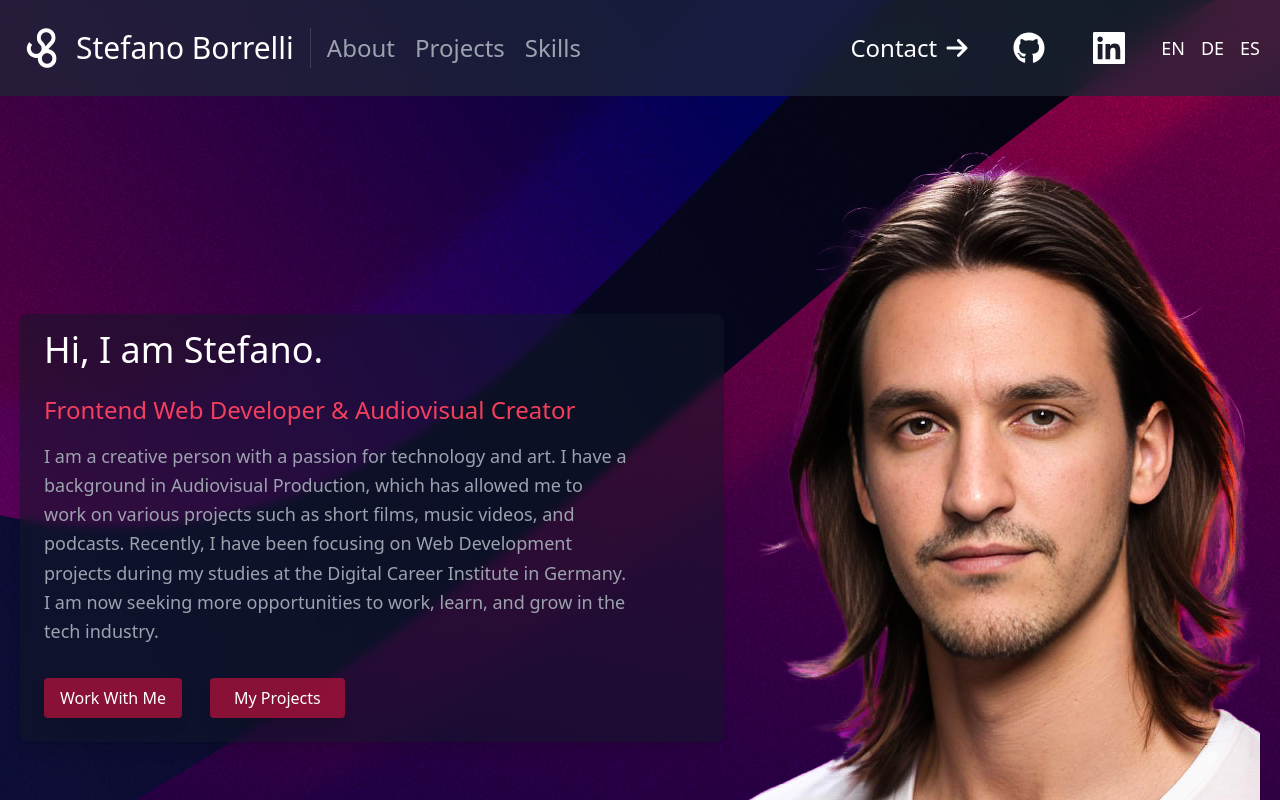
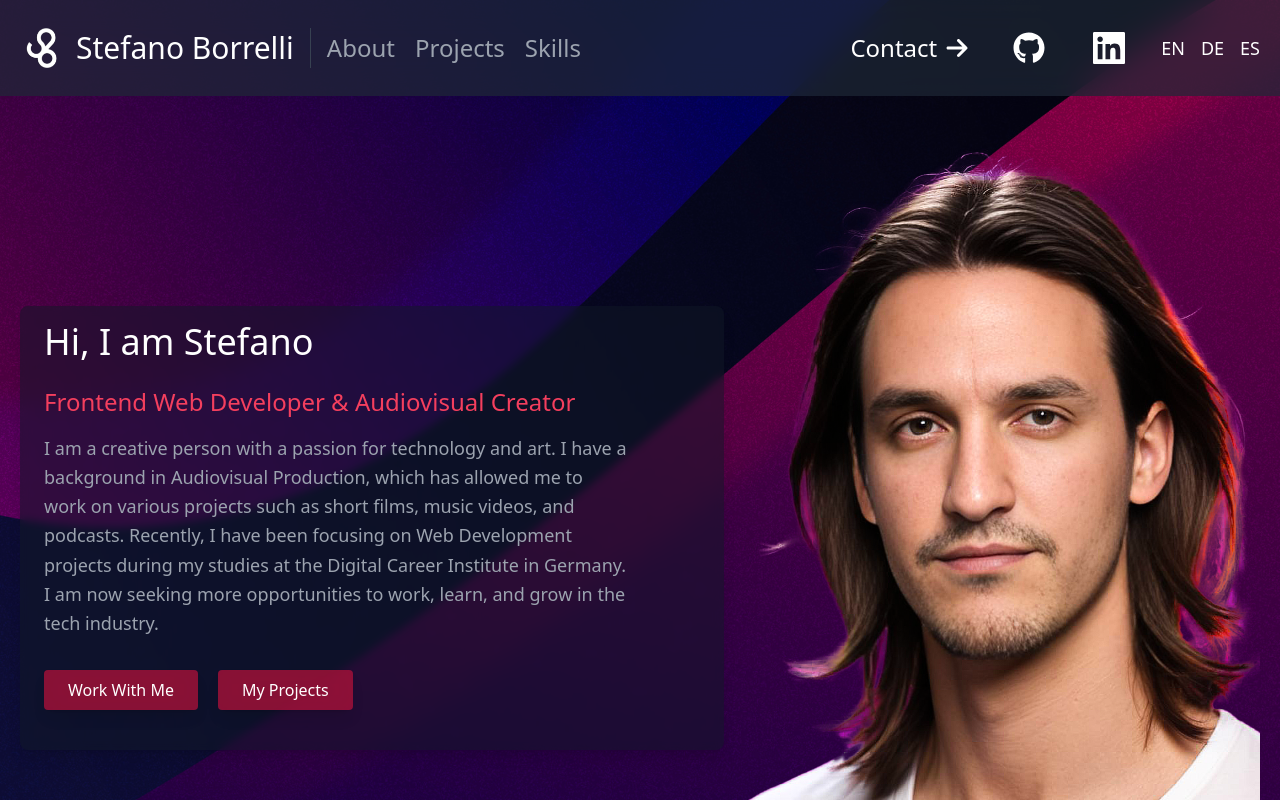
Before and after one commit to Goleo87/Portfolio, a React (Vite) app: page / in a window 1280 px wide. Shown: the top 800 px of the page. Built offline with nearby package versions, Linux system fonts and the light colour scheme.

Commit message:
home buttoms fixed centered

```diff
--- a/src/components/Home.jsx
+++ b/src/components/Home.jsx
@@ -25,16 +25,16 @@ export default function Home() {
           <p className="textintro text-lg mb-8 leading-relaxed text-left">
             {t("homeIntro")}
           </p>
-          <div className="flex  w-full justify-left flex-wrap  gap-3">
+          <div className="flex w-full justify-left gap-5 ">
             <a
               href="#contact"
-              className="inline-flex text-white bg-rose-700 bg-opacity-70 backdrop-filter backdrop-blur-lg border-spacing-0.5 py-2 px-4 focus:outline-none hover:bg-rose-600 hover:scale-105 rounded text-1xl transition-transform duration-300 mb-4 md:mb-0 md:mr-4 drop-shadow-sm shadow-lg"
+              className="inline-flex drop-shadow-sm shadow-lg text-white bg-rose-700 bg-opacity-70 backdrop-filter backdrop-blur-lg border-spacing-0.5 py-2 px-6 focus:outline-none hover:bg-rose-600 hover:scale-105 rounded text-1xl transition-transform duration-300 mb-4 "
             >
               {t("workWithMe")}
             </a>
             <a
               href="#projects"
-              className="inline-flex drop-shadow-sm shadow-lg text-white bg-rose-700 bg-opacity-70 backdrop-filter backdrop-blur-lg border-spacing-0.5 py-2 px-6 focus:outline-none hover:bg-rose-600 hover:scale-105 rounded text-1xl transition-transform duration-300 mb-4 md:mb-0 md:mr-4"
+              className="inline-flex drop-shadow-sm shadow-lg text-white bg-rose-700 bg-opacity-70 backdrop-filter backdrop-blur-lg border-spacing-0.5 py-2 px-6 focus:outline-none hover:bg-rose-600 hover:scale-105 rounded text-1xl transition-transform duration-300 mb-4  "
             >
               {t("myProjects")}
             </a>
--- a/src/i18n.js
+++ b/src/i18n.js
@@ -16,7 +16,7 @@ const resources = {
             "aboutParagraph1": "I was born in Venezuela son of Italian father and Venezuelan mother, multiculturalism has been part of my daily life, I studied journalism specializing in audiovisual content production, a career that I had the opportunity to put into practice in various independent projects.",
             "aboutParagraph2": "In 2020 I had the opportunity to move to Germany to look for new job opportunities and professional growth. Since then, I have been working hard to achieve this, learning the German language, working for companies like Amazon, and constantly learning new skills that will allow me to fully integrate into the German labor market.",
             "aboutParagraph3": "In 2022, I decided to enrich my knowledge, so I took the opportunity to enroll in a ‘Weiterbildung’ full-time training program, to become a Full Stack Web Developer. My goal is to continue enriching my knowledge by putting it into practice in the job market.",
-            "homeGreeting": "Hi, I am Stefano.",
+            "homeGreeting": "Hi, I am Stefano",
             "homeTitle": "Frontend Web Developer & Audiovisual Creator",
             "homeIntro": "I am a creative person with a passion for technology and art. I have a background in Audiovisual Production, which has allowed me to work on various projects such as short films, music videos, and podcasts. Recently, I have been focusing on Web Development projects during my studies at the Digital Career Institute in Germany. I am now seeking more opportunities to work, learn, and grow in the tech industry.",
             "workWithMe": "Work With Me",
@@ -44,7 +44,7 @@ const resources = {
             "aboutParagraph1": "Nací en Venezuela hijo de padre italiano y madre venezolana, el multiculturalismo ha sido parte de mi vida diaria, estudié periodismo especializándome en la producción de contenido audiovisual, una carrera que tuve la oportunidad de poner en práctica en varios proyectos independientes.",
             "aboutParagraph2": "En 2020 tuve la oportunidad de mudarme a Alemania para buscar nuevas oportunidades laborales y crecimiento profesional. Desde entonces, he estado trabajando arduamente para lograrlo, aprendiendo el idioma alemán, trabajando para empresas como Amazon, y aprendiendo constantemente nuevas habilidades que me permitirán integrarme completamente en el mercado laboral alemán.",
             "aboutParagraph3": "En 2022, decidí enriquecer mis conocimientos, así que aproveché la oportunidad para inscribirme en un programa de formación a tiempo completo 'Weiterbildung', para convertirme en Desarrollador Web Full Stack. Mi objetivo es seguir enriqueciendo mis conocimientos poniéndolos en práctica en el mercado laboral.",
-            "homeGreeting": "Hola, soy Stefano.",
+            "homeGreeting": "Hola, soy Stefano",
             "homeTitle": "Desarrollador Web Frontend & Creador Audiovisual",
             "homeIntro": "Soy una persona creativa con pasión por la tecnología y el arte. Tengo experiencia en Producción Audiovisual, lo que me ha permitido trabajar en varios proyectos como cortometrajes, videos musicales y podcasts. Recientemente, me he estado enfocando en proyectos de Desarrollo Web durante mis estudios en el Digital Career Institute en Alemania. Ahora estoy buscando más oportunidades para trabajar, aprender y crecer en la industria tecnológica.",
             "workWithMe": "Trabaja conmigo",
@@ -71,7 +71,7 @@ const resources = {
             "aboutParagraph1": "Ich wurde in Venezuela als Sohn eines italienischen Vaters und einer venezolanischen Mutter geboren. Multikulturalismus war Teil meines täglichen Lebens. Ich habe Journalismus mit Spezialisierung auf audiovisuelle Inhaltserstellung studiert, eine Karriere, die ich in verschiedenen unabhängigen Projekten praktizieren konnte.",
             "aboutParagraph2": "Im Jahr 2020 hatte ich die Gelegenheit, nach Deutschland zu ziehen, um neue Arbeitsmöglichkeiten und berufliches Wachstum zu suchen. Seitdem arbeite ich hart daran, dies zu erreichen, lerne die deutsche Sprache, arbeite für Unternehmen wie Amazon und lerne ständig neue Fähigkeiten, die es mir ermöglichen, mich vollständig in den deutschen Arbeitsmarkt zu integrieren.",
             "aboutParagraph3": "Im Jahr 2022 entschied ich mich, mein Wissen zu erweitern, und nutzte die Gelegenheit, an einem Vollzeit-Weiterbildungsprogramm teilzunehmen, um Full Stack Web Developer zu werden. Mein Ziel ist es, mein Wissen weiterhin zu erweitern und es in der Praxis auf dem Arbeitsmarkt anzuwenden.",
-            "homeGreeting": "Hallo, ich bin Stefano.",
+            "homeGreeting": "Hallo, ich bin Stefano",
             "homeTitle": "Frontend Web Entwickler & Audiovisueller Schöpfer",
             "homeIntro": "Ich bin eine kreative Person mit Leidenschaft für Technologie und Kunst. Ich habe einen Hintergrund in der Audiovisuellen Produktion, die es mir ermöglicht hat, an verschiedenen Projekten wie Kurzfilmen, Musikvideos und Podcasts zu arbeiten. Kürzlich habe ich mich während meines Studiums am Digital Career Institute in Deutschland auf Webentwicklungsprojekte konzentriert. Jetzt suche ich nach weiteren Möglichkeiten, in der Tech-Industrie zu arbeiten, zu lernen und zu wachsen.",
             "workWithMe": "Arbeite mit mir",
```
